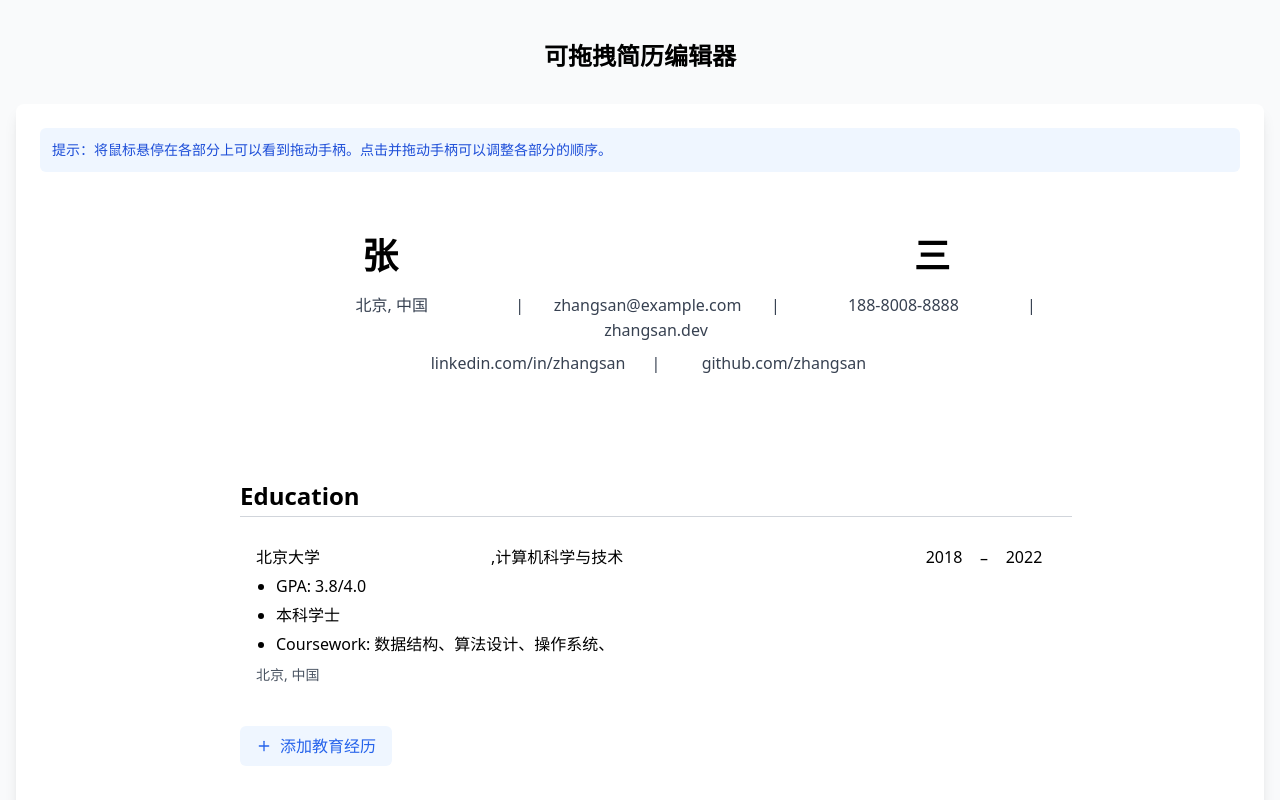
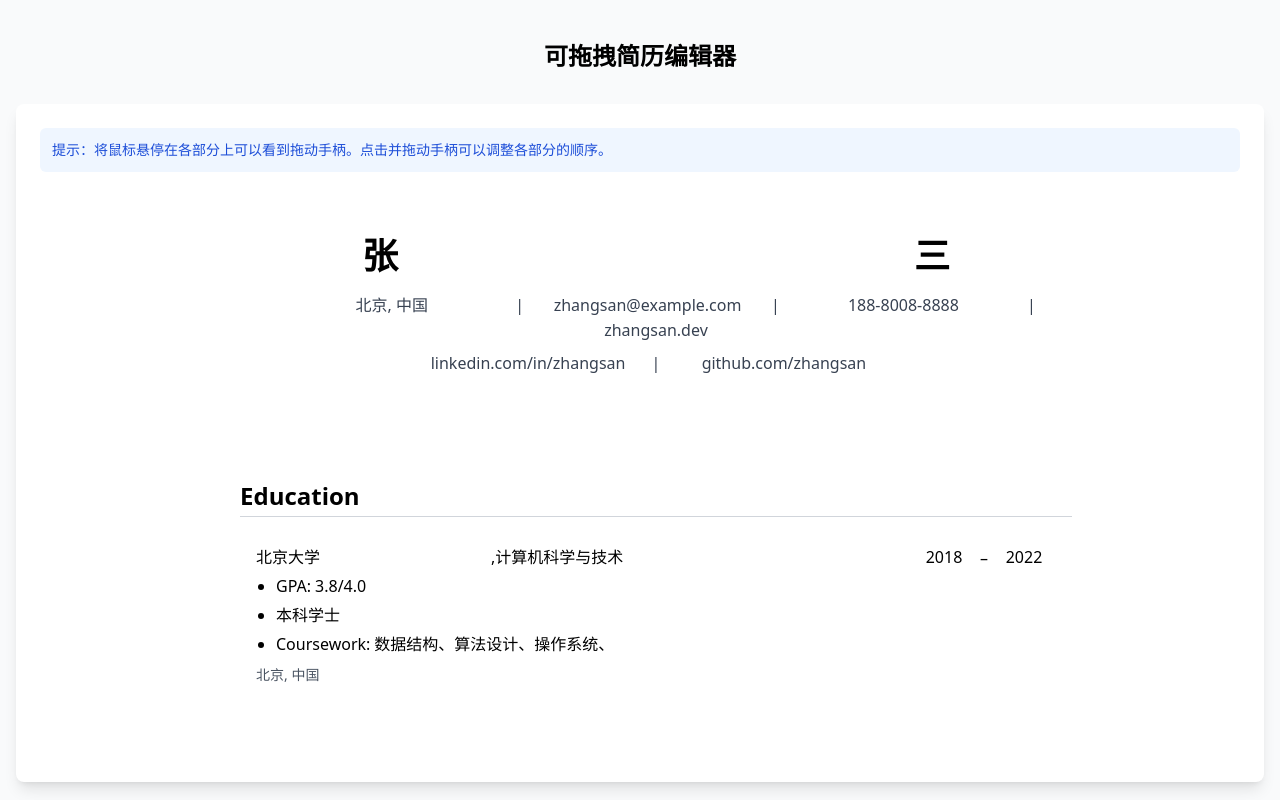
Before and after one commit to anonymity12/notion-style-resume, a Next.js app: page /resume-editor-demo in a window 1280 px wide. Shown: the top 800 px of the page. Built offline with nearby package versions, Linux system fonts and the light colour scheme.

Commit message:
修复上下文菜单

```diff
--- a/src/components/EducationSection.js
+++ b/src/components/EducationSection.js
@@ -176,14 +176,6 @@ export const EducationSection = ({ hideDefaultControls = false, onMenuAction })
             </div>
           </div>
         ))}
-
-        {/* Add Education Button */}
-        <button
-          onClick={addEducation}
-          className="flex items-center mt-4 px-4 py-2 bg-blue-50 text-blue-600 rounded-md hover:bg-blue-100"
-        >
-          <Plus className="w-4 h-4 mr-2" /> 添加教育经历
-        </button>
       </div>
     </div>
   );
--- a/src/components/resumeEditor/SortableEducationBlock.js
+++ b/src/components/resumeEditor/SortableEducationBlock.js
@@ -35,17 +35,12 @@ export const SortableEducationBlock = ({ id }) => {
 
   // 根据EducationSection的状态获取菜单选项
   const getMenuOptions = () => {
-    const { isEditing, toggleEditing, addEducation } = sectionState;
+    const { addEducation } = sectionState;
 
-    if (!toggleEditing || !addEducation) return [];
+    if (!addEducation) return [];
 
     return [
       {
-        icon: isEditing ? <Check className="w-4 h-4" /> : <Pencil className="w-4 h-4" />,
-        label: isEditing ? '保存教育经历' : '编辑教育经历',
-        action: toggleEditing
-      },
-      ...(isEditing ? [] : [{
         icon: <Plus className="w-4 h-4" />,
         label: '添加教育经历',
         action: () => {
@@ -53,7 +48,7 @@ export const SortableEducationBlock = ({ id }) => {
             addEducation();
           }
         }
-      }])
+      }
     ];
   };
 
```
